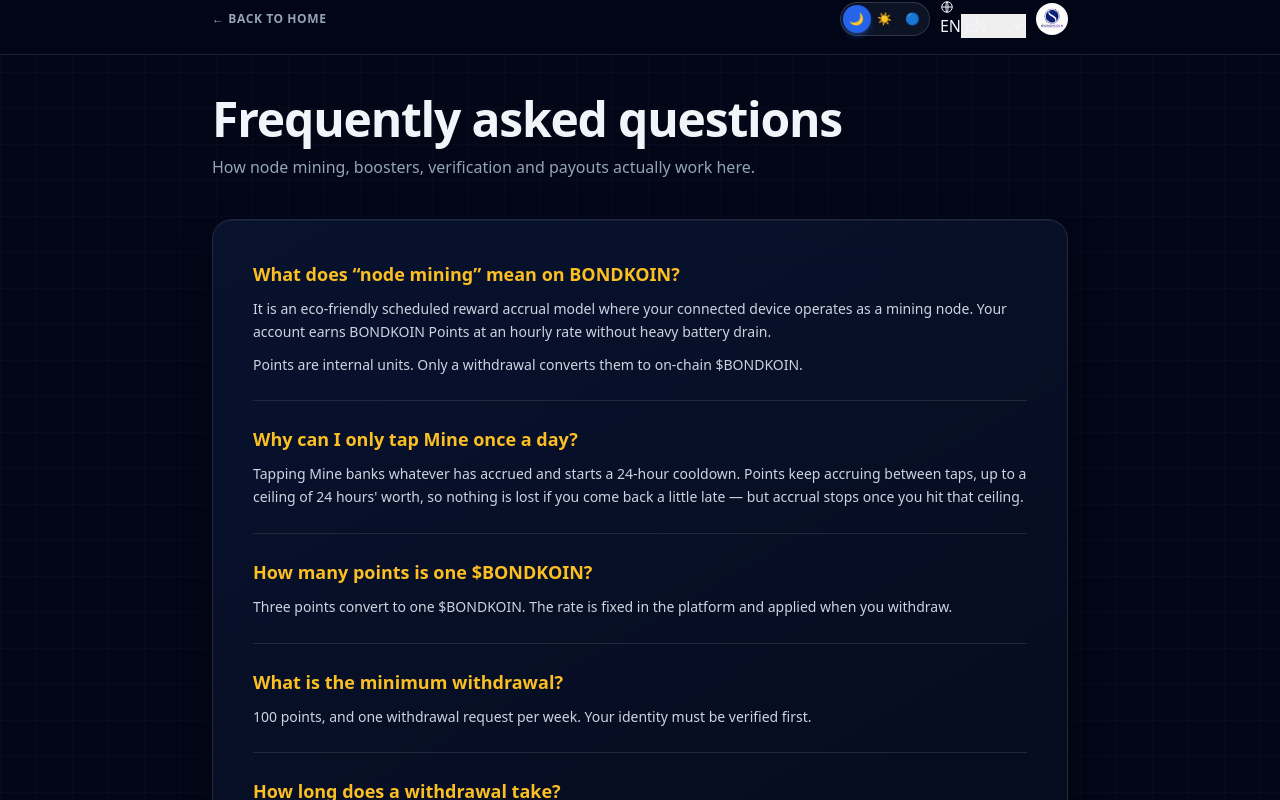
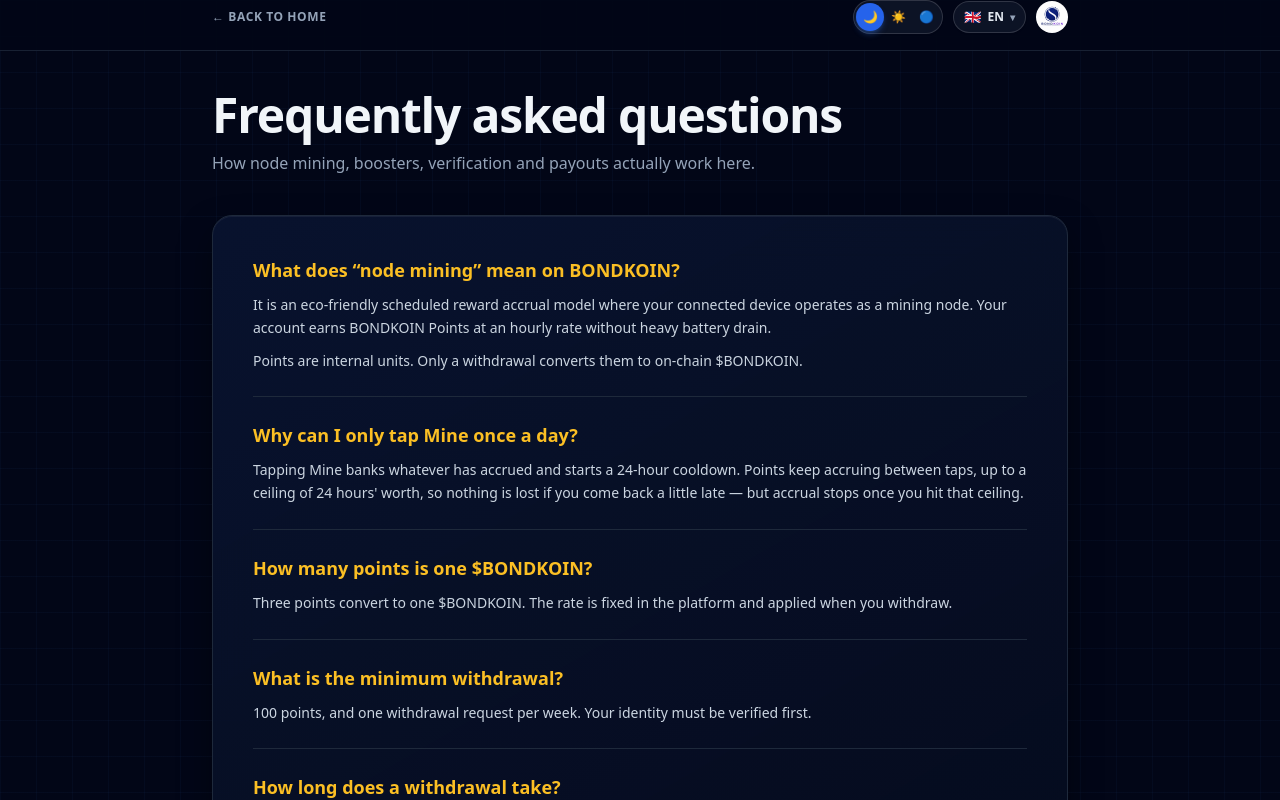
Before and after one commit to Anupam634/Matsumoto, a Next.js app in the folder frontend/: page /en/faq in a window 1280 px wide. Shown: the top 800 px of the page. Built offline with nearby package versions, Linux system fonts and the light colour scheme.

Commit message:
Replace unstyled native select in LocaleSwitcher with pixel-perfect custom glass dropdown menu

```diff
--- a/frontend/components/AppHeader.tsx
+++ b/frontend/components/AppHeader.tsx
@@ -24,7 +24,7 @@
       >
         <Link
           href={`/${locale}/dashboard`}
-          className="inline-flex items-center gap-1.5 text-xs font-bold uppercase tracking-wider text-slate-400 transition hover:text-amber-400"
+          className="inline-flex items-center gap-1.5 text-xs font-bold uppercase tracking-wider text-slate-400 transition hover:text-blue-400"
         >
           ← {backLabel}
         </Link>
--- a/frontend/components/LocaleSwitcher.tsx
+++ b/frontend/components/LocaleSwitcher.tsx
@@ -1,73 +1,109 @@
 'use client';
 
+import { useEffect, useRef, useState } from 'react';
 import { usePathname, useRouter } from 'next/navigation';
 import { locales } from '../i18n';
 
-const LABELS: Record<string, string> = {
-  en: 'EN',
-  zh: '中文',
-  ko: '한국어',
+interface LocaleOption {
+  code: string;
+  label: string;
+  shortLabel: string;
+  flag: string;
+}
+
+const LOCALE_OPTIONS: Record<string, LocaleOption> = {
+  en: { code: 'en', label: 'English', shortLabel: 'EN', flag: '🇬🇧' },
+  zh: { code: 'zh', label: '简体中文', shortLabel: '中文', flag: '🇨🇳' },
+  ko: { code: 'ko', label: '한국어', shortLabel: '한국어', flag: '🇰🇷' },
 };
 
-/**
- * Language picker, available on every screen rather than only the landing
- * page.
- *
- * A native <select> for the same reason CountrySelect uses one: it brings its
- * own keyboard handling and the OS picker on mobile, which beats a hand-rolled
- * menu squeezed into a header. The visible label is drawn separately so the
- * control can stay narrow while the select itself covers it for hit testing.
- */
 export function LocaleSwitcher({ locale }: { locale: string }) {
   const router = useRouter();
   const pathname = usePathname();
+  const [open, setOpen] = useState(false);
+  const dropdownRef = useRef<HTMLDivElement>(null);
+
+  const current = LOCALE_OPTIONS[locale] || {
+    code: locale,
+    label: locale.toUpperCase(),
+    shortLabel: locale.toUpperCase(),
+    flag: '🌐',
+  };
+
+  // Close dropdown on click outside
+  useEffect(() => {
+    function handleClickOutside(e: MouseEvent) {
+      if (dropdownRef.current && !dropdownRef.current.contains(e.target as Node)) {
+        setOpen(false);
+      }
+    }
+    if (open) {
+      document.addEventListener('mousedown', handleClickOutside);
+    }
+    return () => {
+      document.removeEventListener('mousedown', handleClickOutside);
+    };
+  }, [open]);
 
   function switchTo(next: string) {
+    setOpen(false);
     if (next === locale) return;
-    // Stay on the page the reader is already on — /en/boosters becomes
-    // /zh/boosters, not the home page.
     const rest = pathname.split('/').slice(2).join('/');
-    // Read the query directly rather than through useSearchParams, which
-    // would opt these statically rendered pages into dynamic rendering.
     const search = typeof window === 'undefined' ? '' : window.location.search;
     router.replace(`/${next}${rest ? `/${rest}` : ''}${search}`);
   }
 
   return (
-    <span className="locale-switch">
-      <IconGlobe />
-      <span className="hidden sm:inline" aria-hidden>
-        {LABELS[locale] ?? locale.toUpperCase()}
-      </span>
-      <select
-        value={locale}
-        onChange={(e) => switchTo(e.target.value)}
-        aria-label="Language"
+    <div className="relative inline-block text-left" ref={dropdownRef}>
+      <button
+        type="button"
+        onClick={() => setOpen(!open)}
+        className="flex h-8 items-center gap-1.5 rounded-full border border-white/15 bg-slate-900/80 px-2.5 text-xs font-bold text-slate-200 shadow-sm backdrop-blur-md transition hover:border-blue-500/50 hover:bg-slate-800 hover:text-white"
+        aria-expanded={open}
+        aria-label="Select Language"
       >
-        {locales.map((l) => (
-          <option key={l} value={l}>
-            {LABELS[l]}
-          </option>
-        ))}
-      </select>
-    </span>
+        <span className="text-sm">{current.flag}</span>
+        <span className="font-semibold">{current.shortLabel}</span>
+        <span className="text-[10px] text-slate-400">▾</span>
+      </button>
+
+      {open && (
+        <div className="absolute right-0 top-full mt-2 w-36 origin-top-right rounded-2xl border border-white/10 bg-slate-900/95 p-1.5 shadow-2xl backdrop-blur-2xl z-50 animate-in fade-in zoom-in-95 duration-150">
+          <div className="px-2.5 py-1 text-[10px] font-black uppercase tracking-wider text-slate-500">
+            Language
+          </div>
+          <div className="space-y-0.5">
+            {locales.map((code) => {
+              const opt = LOCALE_OPTIONS[code] || {
+                code,
+                label: code.toUpperCase(),
+                shortLabel: code.toUpperCase(),
+                flag: '🌐',
+              };
+              const isSelected = locale === code;
+
+              return (
+                <button
+                  key={code}
+                  type="button"
+                  onClick={() => switchTo(code)}
+                  className={`flex w-full items-center justify-between rounded-xl px-2.5 py-2 text-xs font-semibold transition ${
+                    isSelected
+                      ? 'bg-blue-600 font-bold text-white shadow-sm shadow-blue-500/30'
+                      : 'text-slate-300 hover:bg-slate-800 hover:text-white'
+                  }`}
+                >
+                  <div className="flex items-center gap-2">
+                    <span className="text-sm">{opt.flag}</span>
+                    <span>{opt.label}</span>
+                  </div>
+                  {isSelected && <span className="text-xs">✓</span>}
+                </button>
+              );
+            })}
+          </div>
+        </div>
+      )}
+    </div>
   );
 }
-
-function IconGlobe() {
-  return (
-    <svg
-      viewBox="0 0 24 24"
-      fill="none"
-      className="h-3.5 w-3.5 shrink-0"
-      aria-hidden
-    >
-      <circle cx="12" cy="12" r="9" stroke="currentColor" strokeWidth="1.7" />
-      <path
-        d="M3 12h18M12 3c2.5 2.6 2.5 15.4 0 18M12 3c-2.5 2.6-2.5 15.4 0 18"
-        stroke="currentColor"
-        strokeWidth="1.7"
-      />
-    </svg>
-  );
-}
```
